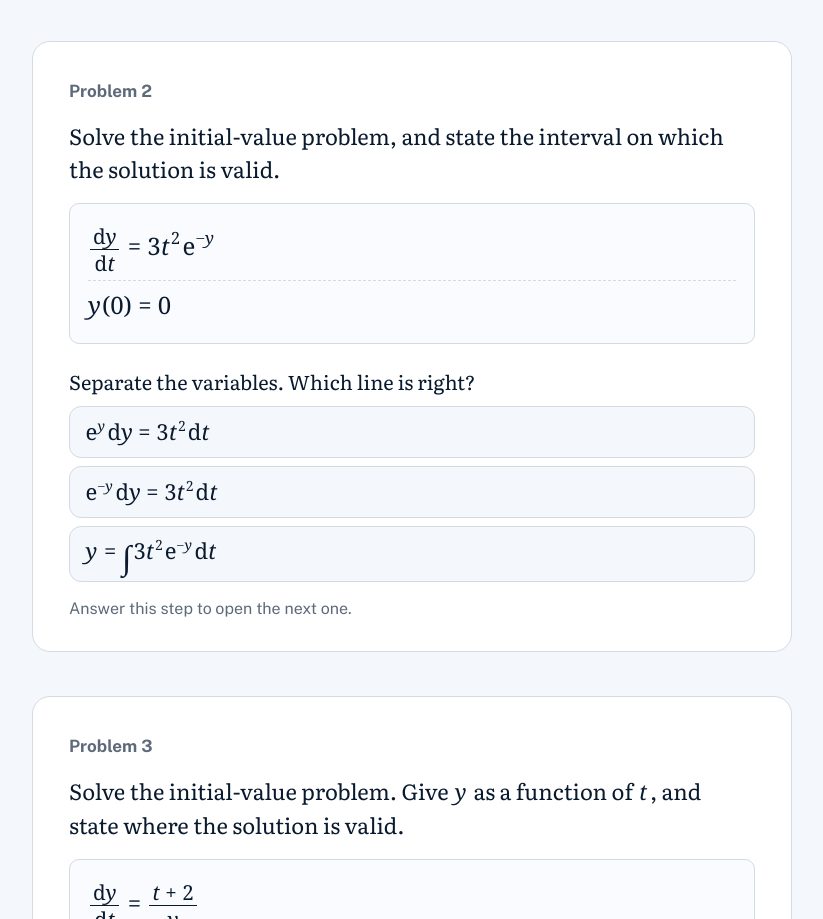
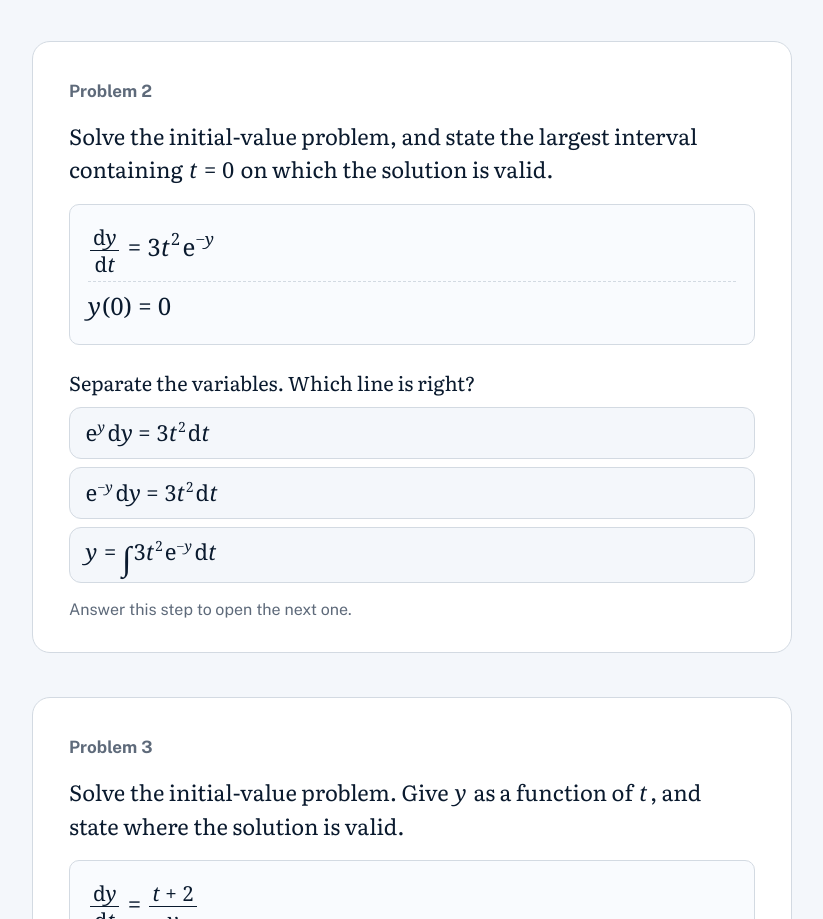
Before and after one commit to RizeComputerScience/diffeq1-practice-unit-02, a plain HTML site: page index.html in a window 1280 px wide. Shown: the part 2255-3174 px from the top of the page, without its empty margins (228-1051 px from the left). Drawn offline with nearby package versions, Linux system fonts and the light colour scheme; a web font is replaced by a local one.

Commit message:
Publish Unit 2 Practice: Separable Equations and Euler's Method (built 2026-11-16)

```diff
--- a/index.html
+++ b/index.html
@@ -2699,7 +2699,7 @@ var PROBLEMS = [
         ['Yes, with `g(t) = 5` and `h(y) = −2y`', 'The right side must equal the product `g(t) h(y)`. Here `5 · (−2y) = −10y`, not `5 − 2y`.']] }] },
 
   /* 2. separate, integrate each side, fit the constant, solve for y, and the interval */
-  { id: 'p2', sec: 'sec-solve', task: 'Solve the initial-value problem, and state the interval on which the solution is valid.', board: ['D{y}{t} = 3t^2 e^(−y)', 'y(0) = 0'], v: 't', teach: T_SEP,
+  { id: 'p2', sec: 'sec-solve', task: 'Solve the initial-value problem, and state the largest interval containing `t = 0` on which the solution is valid.', board: ['D{y}{t} = 3t^2 e^(−y)', 'y(0) = 0'], v: 't', teach: T_SEP,
     steps: [
       { lead: 'Separate the variables. Which line is right?', ok: 0, pick: [
         ['`e^y dd{y} = 3t^2 dd{t}`', 'Dividing both sides by `e^(−y)` is the same as multiplying by `e^y`. Since `e^(−y)` is never 0, no constant solution is lost.'],
```
